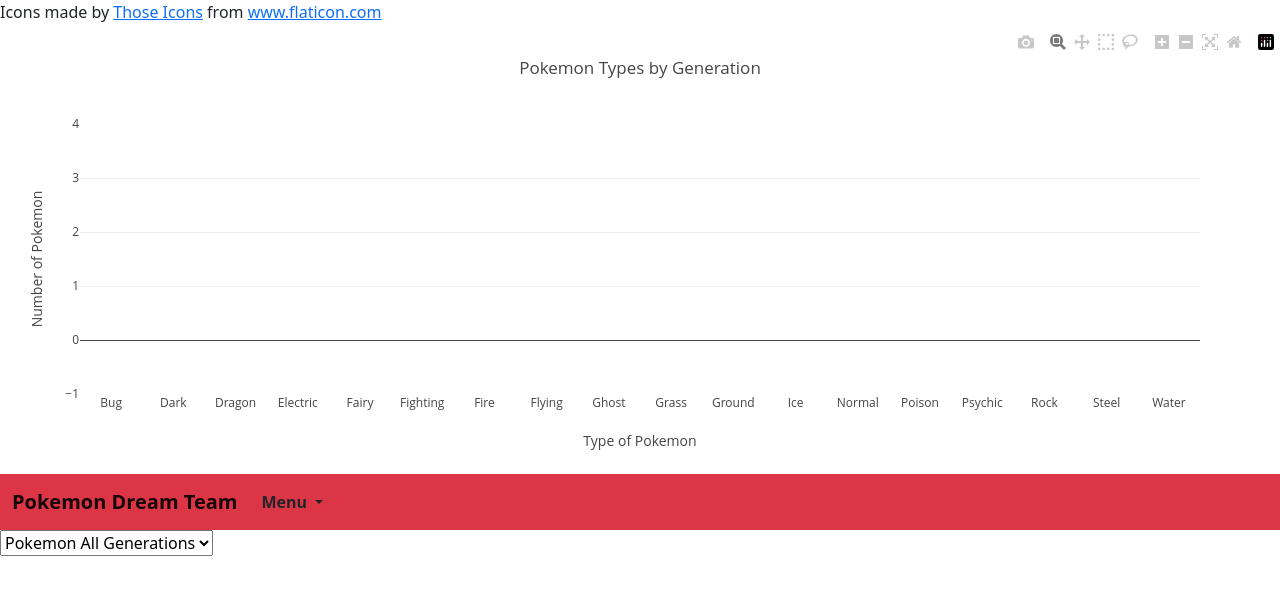
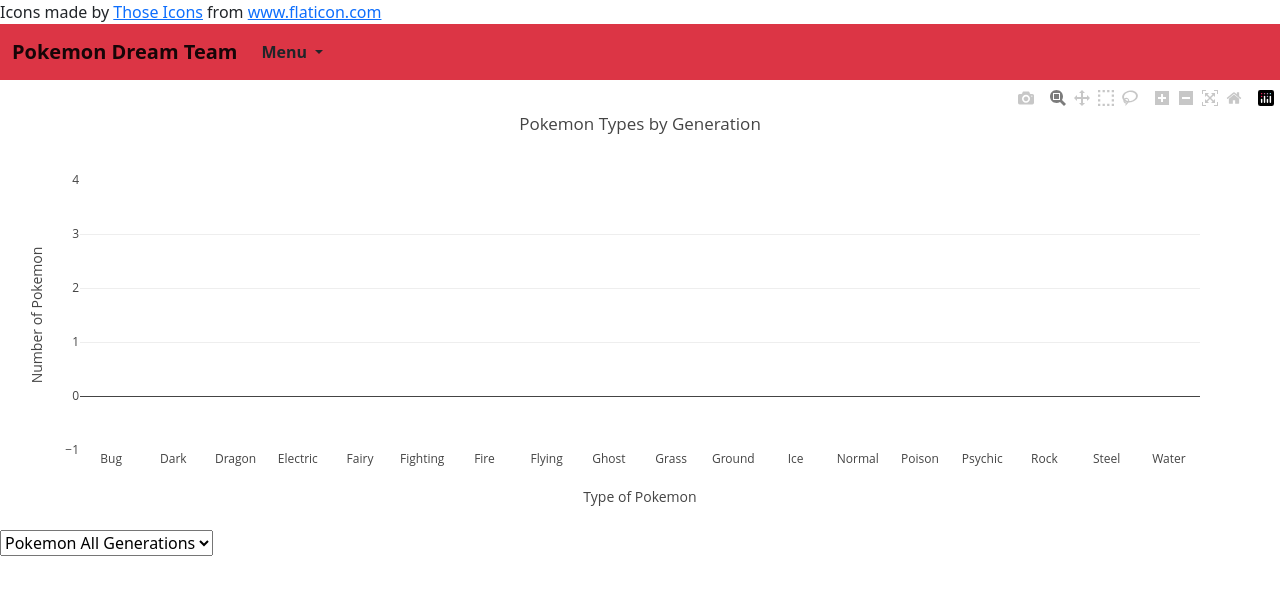
Before and after one commit to kelseyv4/Group-Project-2, a Flask app: page /generation in a window 1280 px wide. Shown: the top 595 px of the page. Run offline with Flask 2, Linux system fonts and the light colour scheme; data that the repository does not hold is empty; some libraries are stand-ins or nearby versions.

Commit message:
update navbars

```diff
--- a/templates/gen.html
+++ b/templates/gen.html
@@ -10,16 +10,12 @@
   <script src="https://cdn.jsdelivr.net/npm/bootstrap@5.0.2/dist/js/bootstrap.bundle.min.js" integrity="sha384-MrcW6ZMFYlzcLA8Nl+NtUVF0sA7MsXsP1UyJoMp4YLEuNSfAP+JcXn/tWtIaxVXM" crossorigin="anonymous"></script>
   <link rel="stylesheet" href="/static/css/styles.css">
   <!-- Favicon-->
-  <link rel="icon" type="image/x-icon" href="assets/pokeball.png" />
+  <link rel="icon" type="image/x-icon" href="/assets/pokeball.png" />
   <div>Icons made by <a href="https://www.flaticon.com/authors/those-icons" title="Those Icons">Those Icons</a> from <a href="https://www.flaticon.com/" title="Flaticon">www.flaticon.com</a></div>
 
 
 </head>
 <body>
-  <div id="barchart"></div>
-  <script src="https://d3js.org/d3.v5.min.js"></script>
-  <!-- <script src="pokemon_clean.js"></script> -->
-  <!-- <script src="gen.js"></script> -->
           <!-- Responsive navbar-->
           <nav class="navbar navbar-expand-lg navbar-light bg-danger">
             <div class="container-fluid">
@@ -46,6 +42,11 @@
               </div>
             </div>
           </nav>
+  <div id="barchart"></div>
+  <script src="https://d3js.org/d3.v5.min.js"></script>
+  <!-- <script src="pokemon_clean.js"></script> -->
+  <!-- <script src="gen.js"></script> -->
+
 
   <select id="selDataset">
     <option value="PokemonGenAll">Pokemon All Generations</option>
--- a/templates/team.html
+++ b/templates/team.html
@@ -12,7 +12,7 @@
         <!-- <link href="css/styles.css" rel="stylesheet" /> -->
         <script src="https://d3js.org/d3.v5.min.js"></script>
         <script src="https://cdn.plot.ly/plotly-2.2.0.min.js"></script>
-        <script src="https://ajax.googleapis.com/ajax/libs/jquery/3.5.1/jquery.min.js"></script>
+        <!-- <script src="https://ajax.googleapis.com/ajax/libs/jquery/3.5.1/jquery.min.js"></script> -->
         <link href="https://cdn.jsdelivr.net/npm/bootstrap@5.0.2/dist/css/bootstrap.min.css" rel="stylesheet" integrity="sha384-EVSTQN3/azprG1Anm3QDgpJLIm9Nao0Yz1ztcQTwFspd3yD65VohhpuuCOmLASjC" crossorigin="anonymous">
         <script src="https://cdn.jsdelivr.net/npm/bootstrap@5.0.2/dist/js/bootstrap.bundle.min.js" integrity="sha384-MrcW6ZMFYlzcLA8Nl+NtUVF0sA7MsXsP1UyJoMp4YLEuNSfAP+JcXn/tWtIaxVXM" crossorigin="anonymous"></script>
         <link rel="stylesheet" href="/static/css/styles.css">
@@ -76,7 +76,7 @@
             </div>
           </div>
         <!-- Bootstrap core JS-->
-        <script src="https://cdn.jsdelivr.net/npm/bootstrap@5.0.2/dist/js/bootstrap.bundle.min.js"></script>
+        <!-- <script src="https://cdn.jsdelivr.net/npm/bootstrap@5.0.2/dist/js/bootstrap.bundle.min.js"></script> -->
         <!-- Core theme JS-->
 
 
```
Lines whose indentation alone changed are shown as unchanged.
